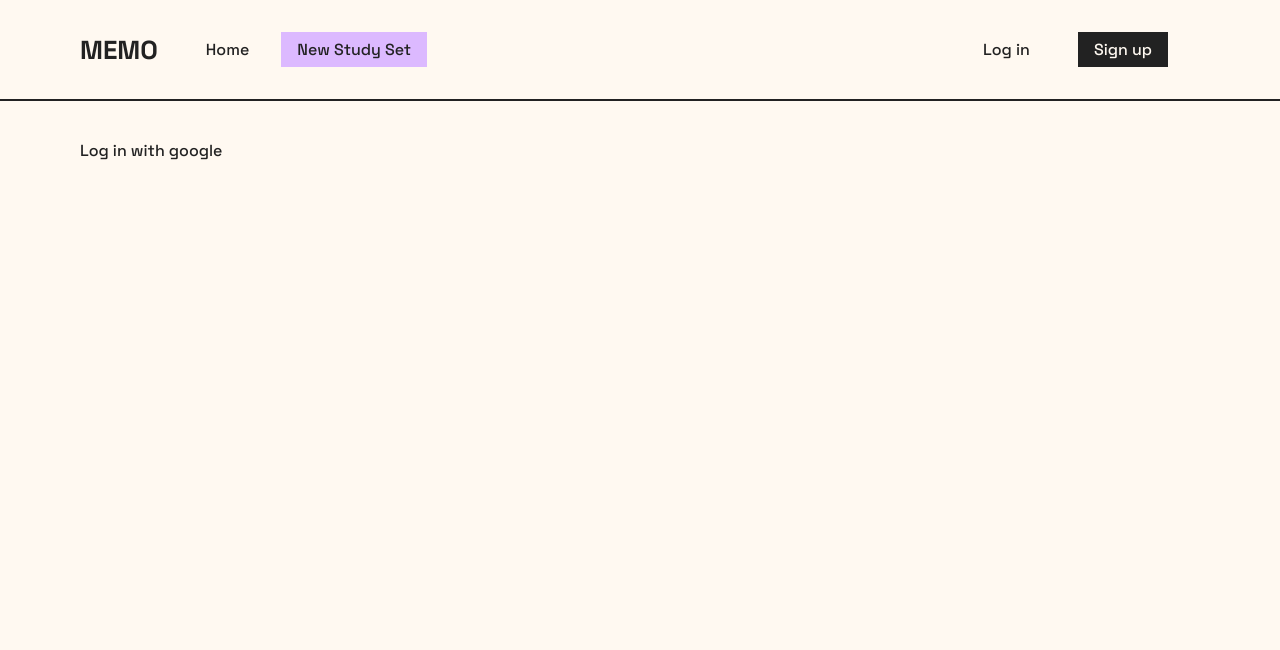
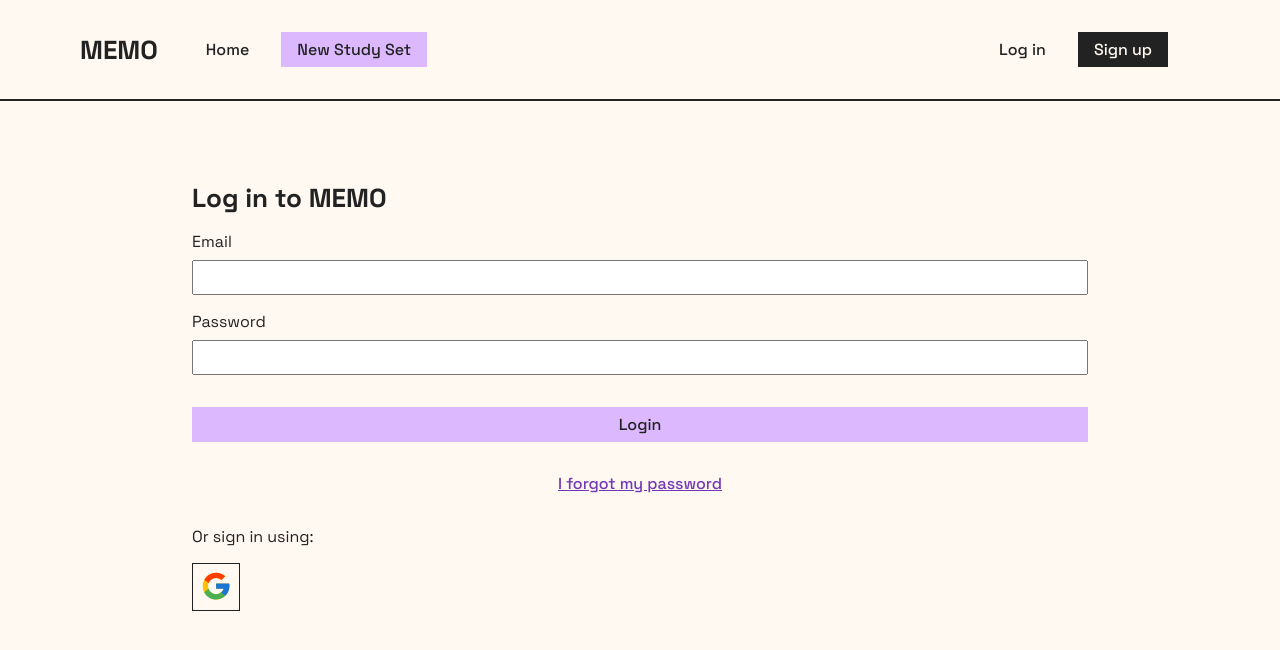
Before and after one commit to AWitam/memo-app, a React (Create React App) app: page /log-in in a window 1280 px wide. Shown: the top 650 px of the page. Built offline with nearby package versions, Linux system fonts and the light colour scheme.

Commit message:
login page styles

```diff
--- a/src/app/routes.tsx
+++ b/src/app/routes.tsx
@@ -1,11 +1,11 @@
 import { Routes, Route, Navigate, Outlet } from 'react-router'
-import { Navbar } from '../components/Navbar/Navbar'
+
 import { StudySetPage } from '../components/StudySet/StudySet'
 import { StudySetForm } from '../components/StudySetForm/StudySetForm'
 import { Collection } from '../pages/Collection'
 import { Home } from '../pages/Home'
 import { LandingPage } from '../pages/LandingPage/LandingPage'
-import { LoginPage } from '../pages/LoginPage'
+import { LoginPage } from '../pages/LoginPage/LoginPage'
 import { LogOutPage } from '../pages/LogOutPage'
 import App from './App'
 import { useAppSelector } from './hooks'
--- a/src/common/styles/_shared.scss
+++ b/src/common/styles/_shared.scss
@@ -50,7 +50,3 @@ button,
 [type='submit'] {
   -webkit-appearance: button;
 }
-
-path {
-  fill: $dark-grey;
-}
--- a/src/common/styles/_typography.scss
+++ b/src/common/styles/_typography.scss
@@ -51,10 +51,23 @@ li {
 a {
   text-decoration: none;
   color: inherit;
+  font-weight: $font-weight-medium;
   font-size: $font-size-16;
   cursor: pointer;
+}
+
+label {
+  display: block;
+  margin-bottom: $spacing-8;
 }
 
 p {
   margin-bottom: $spacing-16;
 }
+
+.action {
+  &__link {
+    color: $action-purple;
+    text-decoration: underline;
+  }
+}
--- a/src/common/styles/_variables.scss
+++ b/src/common/styles/_variables.scss
@@ -16,6 +16,7 @@ $spacing-32: 2rem;
 $spacing-48: 3rem;
 
 $dark-purple: #4b385f;
+$action-purple: #7437b5;
 $lily: #dcb9ff;
 $beige: #fff9f1;
 $dark-grey: #222;
--- a/src/components/Button/button.scss
+++ b/src/components/Button/button.scss
@@ -9,16 +9,18 @@ button {
   line-height: 1.2;
   white-space: nowrap;
   text-decoration: none;
-  padding: $spacing-8 $spacing-16;
+
   cursor: pointer;
   font-weight: $font-weight-medium;
 }
 
 .primary {
   background-color: $dark-grey;
+  padding: $spacing-8 $spacing-16;
   color: $beige;
 }
 
 .secondary {
   background-color: $lily;
+  padding: $spacing-8 $spacing-16;
 }
--- a/src/components/Navbar/navbar.scss
+++ b/src/components/Navbar/navbar.scss
@@ -7,8 +7,11 @@ header {
 
 nav {
   justify-content: space-between;
+  position: relative;
 
-  position: relative;
+  path {
+    fill: $dark-grey;
+  }
 }
 
 .nav__links {
--- a/src/firebase/api/userServices.ts
+++ b/src/firebase/api/userServices.ts
@@ -2,6 +2,9 @@ import { Auth, GoogleAuthProvider, signInWithPopup, signOut } from 'firebase/aut
 
 export const signInWithGoogle = async (auth: Auth) => {
   const provider = new GoogleAuthProvider()
+  provider.setCustomParameters({
+    prompt: 'select_account',
+  })
   const result = await signInWithPopup(auth, provider)
 
   const credential = GoogleAuthProvider.credentialFromResult(result)
--- a/src/pages/LoginPage.tsx
+++ /dev/null
@@ -1,31 +0,0 @@
-import { useEffect } from 'react'
-import { useDispatch } from 'react-redux'
-import { Navigate, useNavigate } from 'react-router-dom'
-import { useAppSelector } from '../app/hooks'
-import { ROUTES } from '../app/routes'
-
-import { signInWithGoogle } from '../state/user/userSlice'
-
-export const LoginPage = () => {
-  const dispatch = useDispatch()
-  const user = useAppSelector((state) => state.auth.user)
-  const navigate = useNavigate()
-
-  const handleAction = async (e: any) => {
-    dispatch(signInWithGoogle())
-  }
-
-  useEffect(() => {
-    if (user) {
-      navigate(ROUTES.root)
-    }
-  }, [user])
-
-  //todo different logic for sign up and login in?
-
-  return (
-    <div>
-      <button onClick={handleAction}>Log in with google</button>
-    </div>
-  )
-}
--- /dev/null
+++ b/src/pages/LoginPage/LoginPage.tsx
@@ -0,0 +1,69 @@
+import { useEffect } from 'react'
+import { useDispatch } from 'react-redux'
+import { Link, Navigate, useNavigate } from 'react-router-dom'
+import { useAppSelector } from '../../app/hooks'
+import { ROUTES } from '../../app/routes'
+import './loginPage.scss'
+import { signInWithGoogle } from '../../state/user/userSlice'
+import { Button, ButtonType } from '../../components/Button/Button'
+import { ReactComponent as IconGoogle } from '../../assets/icons/icon-google.svg'
+
+export const LoginPage = () => {
+  const dispatch = useDispatch()
+  const user = useAppSelector((state) => state.auth.user)
+  const navigate = useNavigate()
+
+  const handleAction = async (e: any) => {
+    dispatch(signInWithGoogle())
+  }
+
+  useEffect(() => {
+    if (user) {
+      navigate(ROUTES.root)
+    }
+  }, [user])
+
+  /*  todo:
+   different logic for sign up and login in?
+   implement rest of auth: different signup methods, password reset
+   */
+
+  return (
+    <section>
+      <div className="content">
+        <div className="content__center">
+          <h2>Log in to MEMO</h2>
+          <form>
+            <div className="form__body">
+              <div className="form__email">
+                <label htmlFor="email">Email</label>
+                <input type="text" name="email" id="" />
+              </div>
+              <div className="form__password">
+                <label htmlFor="password">Password</label>
+                <input type="text" name="password" id="" />
+              </div>
+              <div className="form__buttons">
+                <Button type={ButtonType.secondary}>Login</Button>
+                <Button>
+                  <Link to="/password-reset" className="action__link">
+                    I forgot my password
+                  </Link>
+                </Button>
+              </div>
+            </div>
+          </form>
+
+          <div>
+            <p>Or sign in using:</p>
+            <div className=" content__social-login">
+              <Button>
+                <IconGoogle onClick={handleAction} />
+              </Button>
+            </div>
+          </div>
+        </div>
+      </div>
+    </section>
+  )
+}
--- /dev/null
+++ b/src/pages/LoginPage/loginPage.scss
@@ -0,0 +1,59 @@
+@import '../../common/styles/shared';
+
+.content {
+  grid-column-end: span 12;
+  width: 100%;
+  display: flex;
+  flex-direction: column;
+  align-items: center;
+}
+
+.content__center {
+  text-align: left;
+  width: 80%;
+}
+
+form {
+  max-width: 100%;
+  input {
+    width: 100%;
+    padding: $spacing-8;
+  }
+}
+
+.form {
+  &__body,
+  &__email,
+  &__password {
+    width: 100%;
+    margin: $spacing-16 0;
+  }
+
+  &__buttons {
+    display: flex;
+    flex-direction: column;
+    justify-content: space-between;
+    width: 100%;
+
+    button {
+      margin: $spacing-16 0;
+    }
+  }
+}
+
+.content__social-login {
+  button {
+    display: flex;
+    justify-content: center;
+    align-items: center;
+    height: 3rem;
+    width: 3rem;
+    border: 1px solid $dark-grey;
+    cursor: pointer;
+
+    svg {
+      max-width: 70%;
+      max-height: 70%;
+    }
+  }
+}
```
Also changed, not shown: src/assets/icons/icon-google.svg (added).
